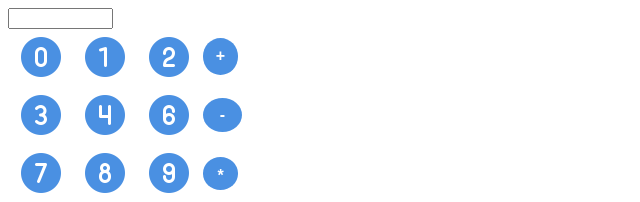
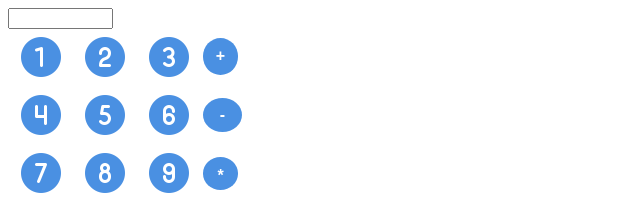
Before and after one commit to Fabdev31/projet_calculatrice, a website: page index.html in a window 1280 px wide. Shown: the top 202 px of the page, 0-640 px from the left. Drawn offline with nearby package versions, Linux system fonts and the light colour scheme.

Commit message:
rechargement des icones de chiffres

```diff
--- a/index.html
+++ b/index.html
@@ -9,15 +9,15 @@
         <input type="text" id="ecran-affichage" name="ecran-affichage" size="10" onkeyup="taperEntree(event)">
         <table>
             <tr>
-                <td><button onclick='concatenerOperation("1")'><img src="/images/icons8-cerclé-0-48.png" alt="icone-chiffre-1-cercle">
+                <td><button onclick='concatenerOperation("1")'><img src="/images/icons8-cerclé-1-48.png" alt="icone-chiffre-1-cercle">
                 </button></td>
-                <td><button onclick='concatenerOperation("2")'><img src="/images/icons8-cerclé-1-48.png" alt="icone-chiffre-2-cercle"></button></td>
-                <td><button onclick='concatenerOperation("3")'><img src="/images/icons8-cerclé-2-48.png" alt="icone-chiffre-3-cercle"></button></td>
+                <td><button onclick='concatenerOperation("2")'><img src="/images/icons8-cerclé-2-48.png" alt="icone-chiffre-2-cercle"></button></td>
+                <td><button onclick='concatenerOperation("3")'><img src="/images/icons8-cerclé-3-48.png" alt="icone-chiffre-3-cercle"></button></td>
                 <td><button class="touche-a-creer" id="bouton-plus" onclick='concatenerOperation("+")'>+</button></td>
             </tr>
             <tr>
-                <td><button onclick='concatenerOperation("4")'><img src="/images/icons8-cerclé-3-48.png" alt="icone-chiffre-4-cercle"></button></td>
-                <td><button onclick='concatenerOperation("5")'><img src="/images/icons8-cerclé-4-48.png" alt="icone-chiffre-5-cercle"></button></td>
+                <td><button onclick='concatenerOperation("4")'><img src="/images/icons8-cerclé-4-48.png" alt="icone-chiffre-4-cercle"></button></td>
+                <td><button onclick='concatenerOperation("5")'><img src="/images/icons8-cerclé-5-48.png" alt="icone-chiffre-5-cercle"></button></td>
                 <td><button onclick='concatenerOperation("6")'><img src="/images/icons8-cerclé-6-48.png" alt="icone-chiffre-6-cercle"></button></td>
                 <td><button class="touche-a-creer" id="bouton-moins" onclick='concatenerOperation("-")'>-</button></td>
             </tr>
```
